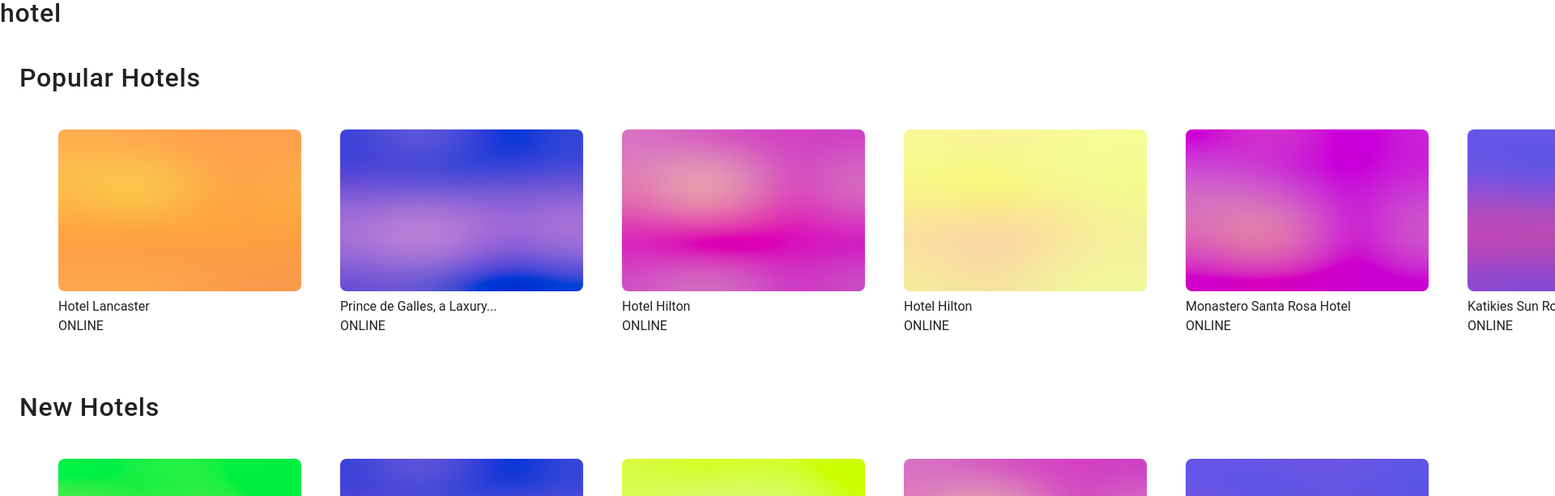
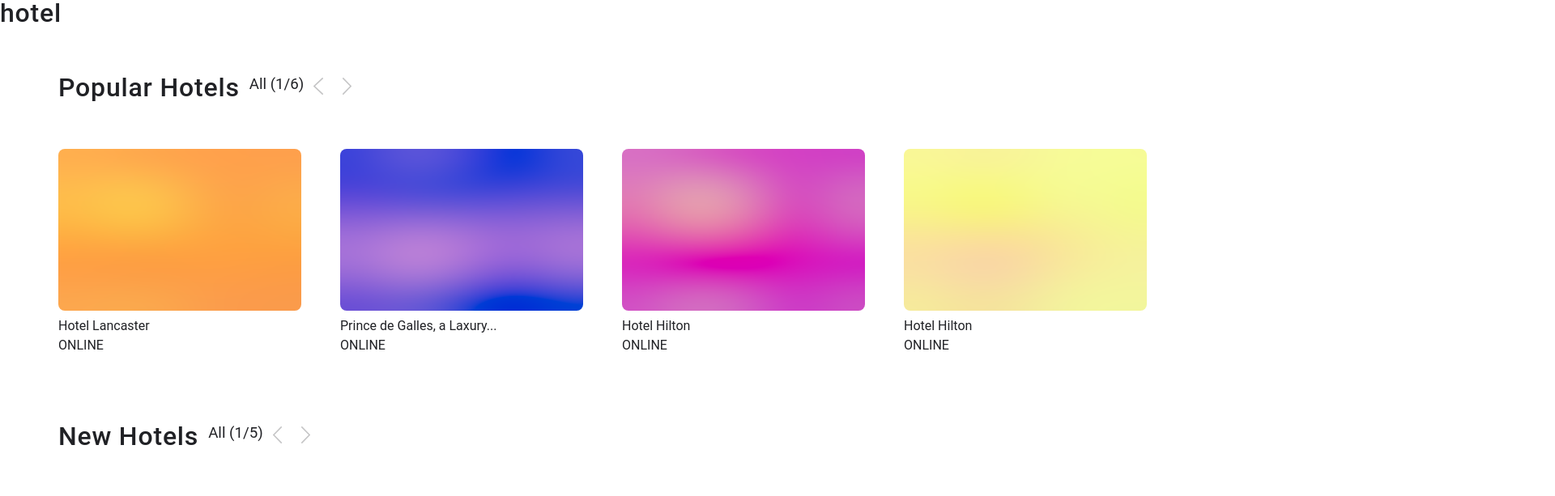
Before and after one commit to sunjus/hotel, a React (Create React App) app: page / in a window 1280 px wide. Shown: the top 613 px of the page at 81% size, 1920 px wide, since content can reach past the window. Built offline with nearby package versions, Linux system fonts and the light colour scheme.

Commit message:
Added carousel functionality

```diff
--- a/src/assets/scss/_elements.scss
+++ b/src/assets/scss/_elements.scss
@@ -1,6 +1,6 @@
 @import "./variables";
 @import "./animations";
-@import "./typograph";
+@import "./typography";
 
 * {
   margin: 0;
--- /dev/null
+++ b/src/components/ArrowButton/ArrowButton.module.scss
@@ -0,0 +1,18 @@
+@import "../../assets/scss/variables";
+
+.ArrowButton {
+  outline: none;
+  text-decoration: none;
+  border: none;
+  background-color: $color-white;
+  cursor: pointer;
+  padding: $space-0 $space-1;
+
+  img {
+    height: 1.3rem;
+  }
+}
+
+.ArrowButton:hover {
+  background-color: $color-grey;
+}
--- /dev/null
+++ b/src/components/ArrowButton/ArrowButton.tsx
@@ -0,0 +1,21 @@
+import React, { ReactElement } from 'react';
+
+import Styles from './ArrowButton.module.scss';
+
+interface Props {
+    imgSrc: string;
+    altText: string;
+    onClick: () => void;
+}
+
+export default function ArrowButton({
+    onClick,
+    imgSrc,
+    altText
+  }: Props): ReactElement {
+    return (
+        <button onClick={onClick} className={Styles.ArrowButton}>
+            <img src={imgSrc} alt={altText} />
+        </button>
+    )
+}
--- /dev/null
+++ b/src/components/ArrowButton/index.ts
@@ -0,0 +1 @@
+export { default } from './ArrowButton';
--- a/src/components/Hotel/Hotel.tsx
+++ b/src/components/Hotel/Hotel.tsx
@@ -3,8 +3,6 @@ import React, { ReactElement } from 'react';
 import Styles from './Hotel.module.scss';
 
 import { BlurhashCanvas } from "react-blurhash";
-
-
 
 interface Props {
     hotelName: string;
--- a/src/components/HotelCategoryList/HotelCategoryList.tsx
+++ b/src/components/HotelCategoryList/HotelCategoryList.tsx
@@ -1,8 +1,11 @@
-import React, { ReactElement } from 'react';
+import React, { ReactElement, useState } from 'react';
 
 import Styles from './HotelCategoryList.module.scss';
+import arrowRight from '../../assets/img/Arrow-right.svg';
+import arrowLeft from '../../assets/img/Arrow-left.svg';
 
 import Hotel from '../Hotel';
+import ArrowButton from '../ArrowButton';
 
 interface HotelType {
     blurhash: string;
@@ -16,14 +19,47 @@ interface Props {
 }
 
 export default function HotelCategoryList({title, hotelArray}: Props): ReactElement {
+
+    const [current, setCurrent] = useState(0);
+    const arrayLength = hotelArray.length;
+    let maxElements = 4;
+
+    let displayHotelArray = Array(Math.min(arrayLength, maxElements)).fill(0).map((value, index) => (current + index) % arrayLength);
+
+    const moveCarouselForward = () => {
+        setCurrent(current === arrayLength-1 ? 0 : current+1)
+    };
+
+    const moveCarouselBackward = () => {
+        setCurrent(current === 0 ? arrayLength-1 : current-1)
+    };
+
     return (
         <div className={Styles.HotelCategoryListContainer}>
-            <h1 className={Styles.Header}>{title}</h1>
+            <div className={Styles.Header}>
+                <h1>{title} </h1>
+
+                <div className={Styles.ArrowsContainer}>
+                    <h3>All ({current + 1}{'/'}{arrayLength})</h3>
+                    <ArrowButton
+                        onClick={moveCarouselBackward}
+                        imgSrc={arrowLeft}
+                        altText="Go Backwards"
+                    />
+
+                    <ArrowButton
+                        onClick={moveCarouselForward}
+                        imgSrc={arrowRight}
+                        altText="Go Forward"
+                    />
+                </div>
+            </div>
+
             <div className={Styles.HotelCategoryList}>
-                {hotelArray.map((hotel,index) => {
-                    const { hotelName, blurhash, online } = hotel;
+                {displayHotelArray.map((hotel, index) => {
+                    let hotelInfo = hotelArray[hotel];
                     return (
-                        <Hotel  key={index} hotelName={hotelName} blurhash={blurhash} online={online} />
+                        <Hotel key={index} hotelName={hotelInfo.hotelName} blurhash={hotelInfo.blurhash} online={hotelInfo.online} />
                     )
                 })}
             </div>
```
Also changed, not shown: src/assets/img/Arrow-left.svg (added), src/assets/img/Arrow-right.svg (added), src/assets/scss/_typography.scss (renamed from src/assets/scss/_typograph.scss).
